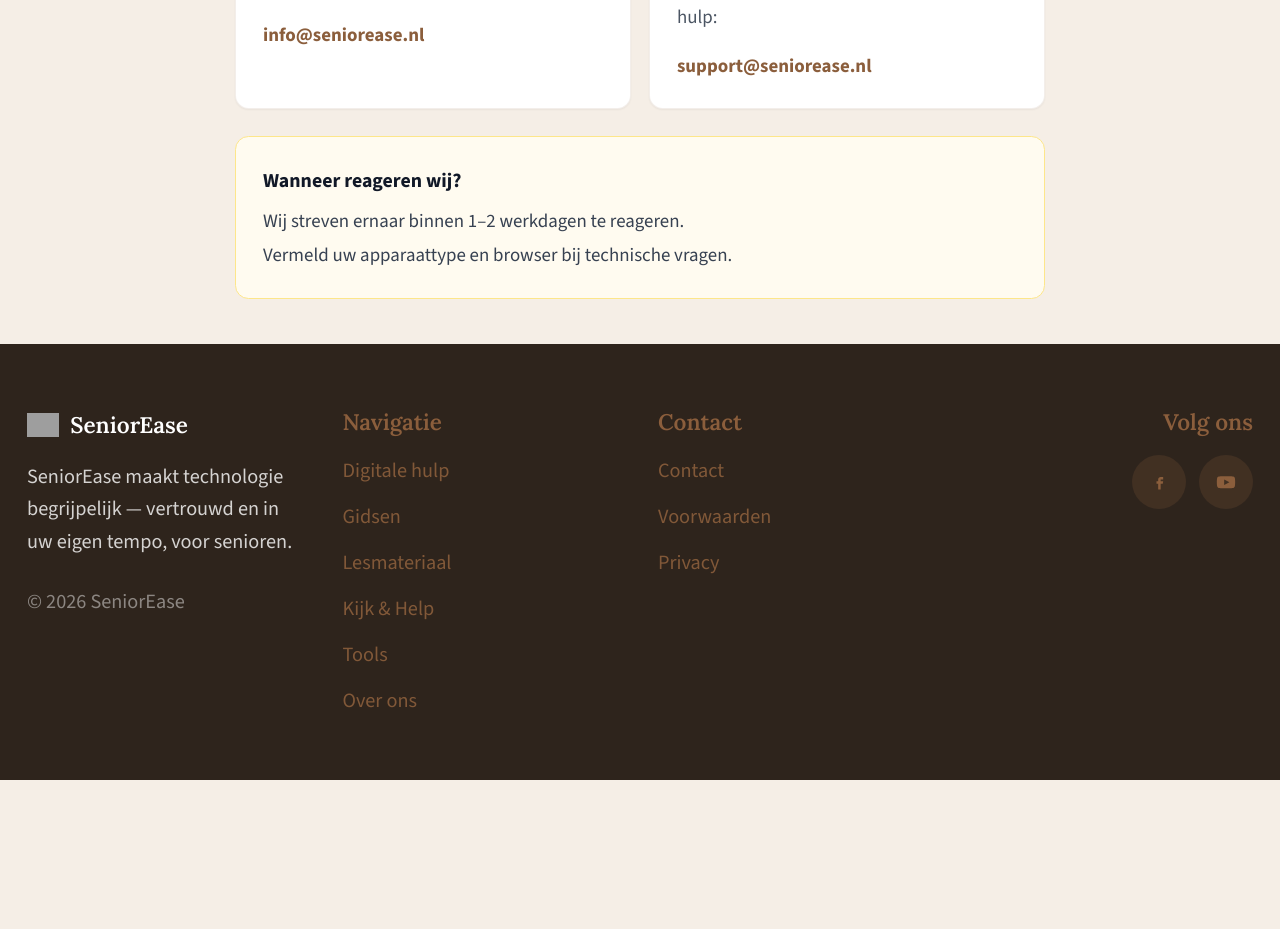
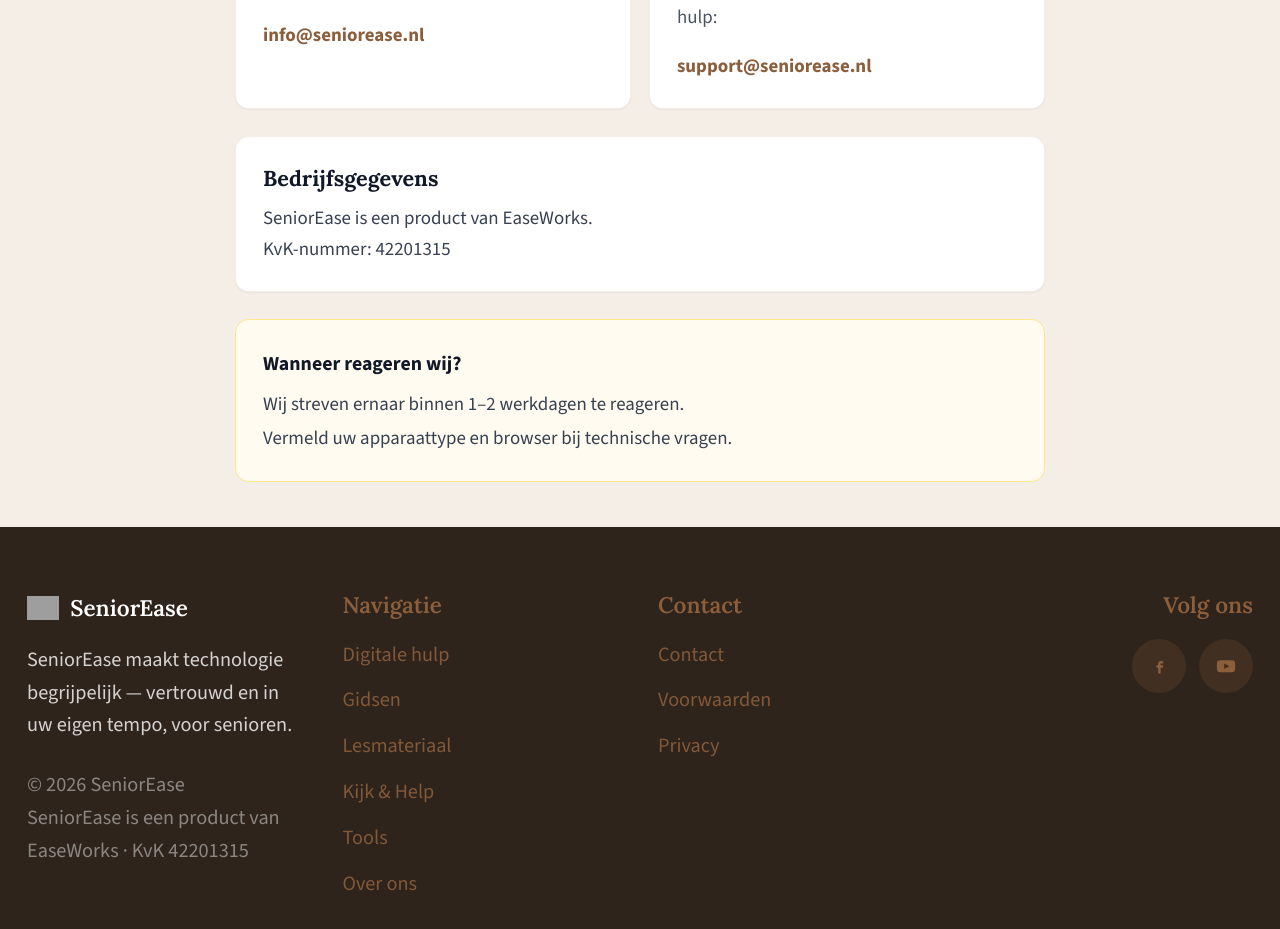
Before and after one commit to cmvdeut/seniorease-site, a Next.js app in the folder seniorease-project/: page /contact in a window 1280 px wide. Shown: the part 1300-2229 px from the top of the page. Before the commit the page ends 2080 px from the top, so only its background shows below. Built offline with nearby package versions, Linux system fonts and the light colour scheme; grey boxes are pictures that could not be loaded.

Commit message:
Add EaseWorks and KvK as legal entity behind SeniorEase.
Keep SeniorEase as the public brand; show EaseWorks on legal and contact pages.

```diff
--- a/seniorease-project/app/components/Footer.tsx
+++ b/seniorease-project/app/components/Footer.tsx
@@ -60,7 +60,11 @@ export default function Footer() {
             <p className="text-white/80 text-senior-xs leading-relaxed max-w-xs">
               SeniorEase maakt technologie begrijpelijk — vertrouwd en in uw eigen tempo, voor senioren.
             </p>
-            <p className="mt-6 text-white/45 text-senior-xs">© 2026 SeniorEase</p>
+            <p className="mt-6 text-white/45 text-senior-xs leading-relaxed">
+              © 2026 SeniorEase
+              <br />
+              SeniorEase is een product van EaseWorks · KvK 42201315
+            </p>
           </div>
 
           <div>
--- a/seniorease-project/app/contact/page.tsx
+++ b/seniorease-project/app/contact/page.tsx
@@ -189,6 +189,18 @@ export default function ContactPage() {
           </div>
         </div>
 
+        {/* Bedrijfsgegevens */}
+        <div className="bg-white rounded-xl shadow-sm border border-neutral-stone/40 p-6 mb-6">
+          <h2 className="font-bold text-gray-900 mb-2" style={{ fontSize: '1.2rem' }}>
+            Bedrijfsgegevens
+          </h2>
+          <p className="text-gray-700 leading-relaxed" style={{ fontSize: '1.05rem' }}>
+            SeniorEase is een product van EaseWorks.
+            <br />
+            KvK-nummer: 42201315
+          </p>
+        </div>
+
         {/* Info */}
         <div className="rounded-xl p-6 border border-amber-200" style={{ background: '#FFFBF0' }}>
           <p className="font-bold text-gray-900 mb-2" style={{ fontSize: '1.1rem' }}>Wanneer reageren wij?</p>
--- a/seniorease-project/app/over-ons/page.tsx
+++ b/seniorease-project/app/over-ons/page.tsx
@@ -115,6 +115,12 @@ export default function OverOnsPage() {
           </ul>
         </div>
 
+        <div className="rounded-xl p-6 border border-neutral-stone/40 mb-6 bg-white">
+          <p className="text-gray-700 leading-relaxed m-0" style={{ fontSize: '1.05rem' }}>
+            SeniorEase is een product van EaseWorks (KvK 42201315).
+          </p>
+        </div>
+
         {/* Contact */}
         <div className="bg-white rounded-xl shadow-sm border border-neutral-stone/40 p-8">
           <h2 className="font-bold text-gray-900 mb-3" style={{ fontSize: '1.5rem' }}>
--- a/seniorease-project/app/privacy/page.tsx
+++ b/seniorease-project/app/privacy/page.tsx
@@ -218,6 +218,10 @@ export default function PrivacyPage() {
                       <span className="font-bold">Support:</span>
                       <a href="mailto:support@seniorease.nl" className="text-primary hover:underline">support@seniorease.nl</a>
                     </li>
+                    <li>
+                      <span className="font-bold">Verantwoordelijke:</span>{' '}
+                      EaseWorks (KvK 42201315). SeniorEase is een product van EaseWorks.
+                    </li>
                   </ul>
                 </div>
               </section>
--- a/seniorease-project/app/voorwaarden/page.tsx
+++ b/seniorease-project/app/voorwaarden/page.tsx
@@ -25,6 +25,9 @@ export default function VoorwaardenPage() {
         <p className="text-navy/70 mb-8 text-senior-sm leading-relaxed max-w-2xl">
           Hier leest u de voorwaarden voor de website SeniorEase en voor de app Mijn Bibliotheek.
           Ons privacybeleid staat apart op de privacy-pagina.
+        </p>
+        <p className="text-navy/70 mb-8 text-senior-sm leading-relaxed max-w-2xl">
+          SeniorEase is een product van EaseWorks (KvK 42201315).
         </p>
 
         <div className="bg-paper rounded-senior border border-navy/10 p-6 sm:p-8 md:p-10 space-y-12">
@@ -259,6 +262,11 @@ export default function VoorwaardenPage() {
             >
               3. Contact
             </h2>
+            <p className="text-navy/85 text-senior-sm leading-relaxed mb-4">
+              SeniorEase is een product van EaseWorks.
+              <br />
+              KvK-nummer: 42201315
+            </p>
             <p className="text-navy/85 text-senior-sm leading-relaxed m-0">
               Heeft u vragen over deze voorwaarden? Neem contact op via{' '}
               <a
--- a/seniorease-project/lib/seo.ts
+++ b/seniorease-project/lib/seo.ts
@@ -315,11 +315,18 @@ export const organizationSchema = {
   '@context': 'https://schema.org',
   '@type': 'Organization',
   name: SITE_NAME,
+  legalName: 'EaseWorks',
+  alternateName: 'EaseWorks',
   url: SITE_URL,
   logo: absoluteUrl('/heart-logo.png'),
   description: ORGANIZATION_DESCRIPTION,
   email: 'info@seniorease.nl',
   foundingDate: '2024',
+  identifier: {
+    '@type': 'PropertyValue',
+    name: 'KvK',
+    value: '42201315',
+  },
   founder: {
     '@type': 'Person',
     name: 'Oprichter van SeniorEase',
```
